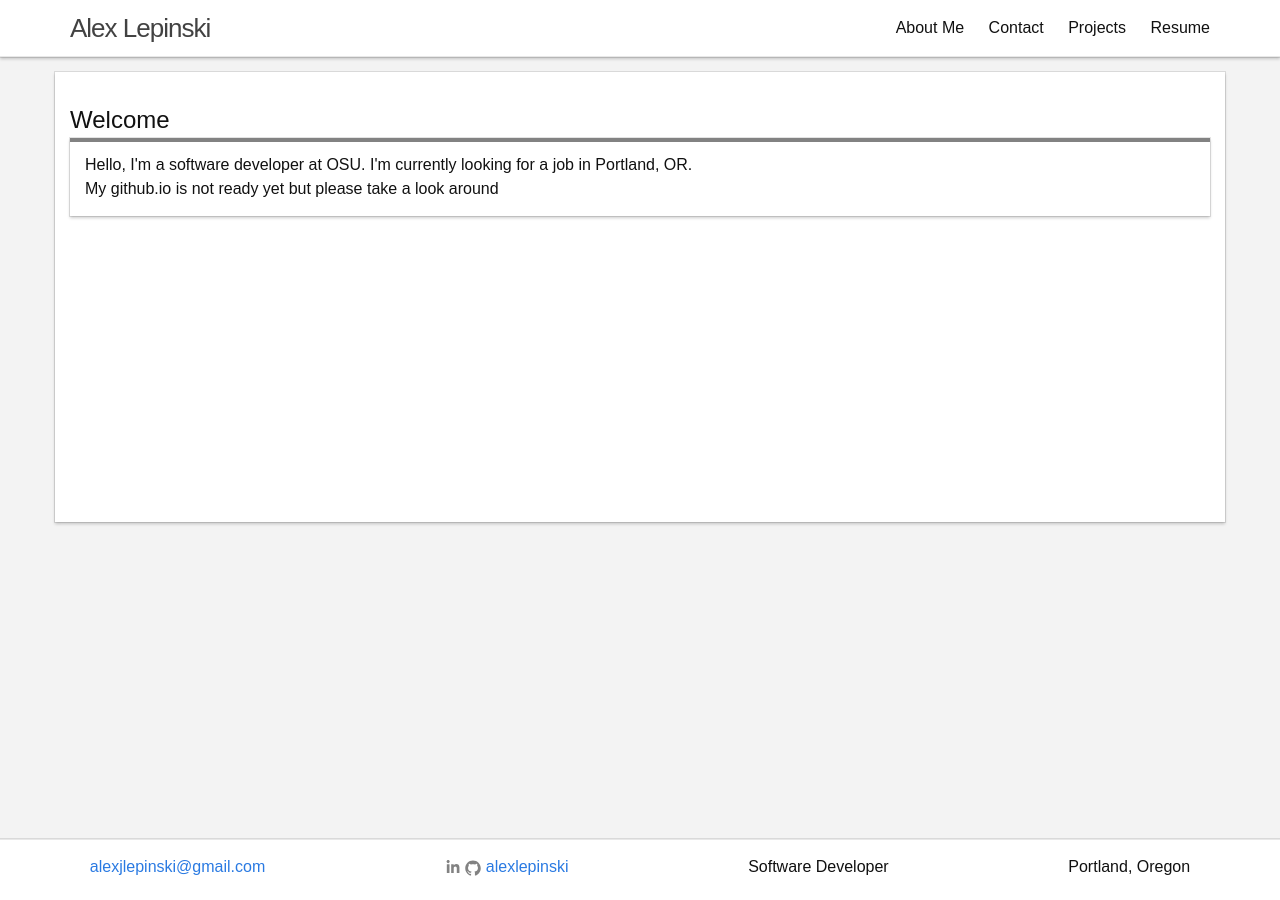
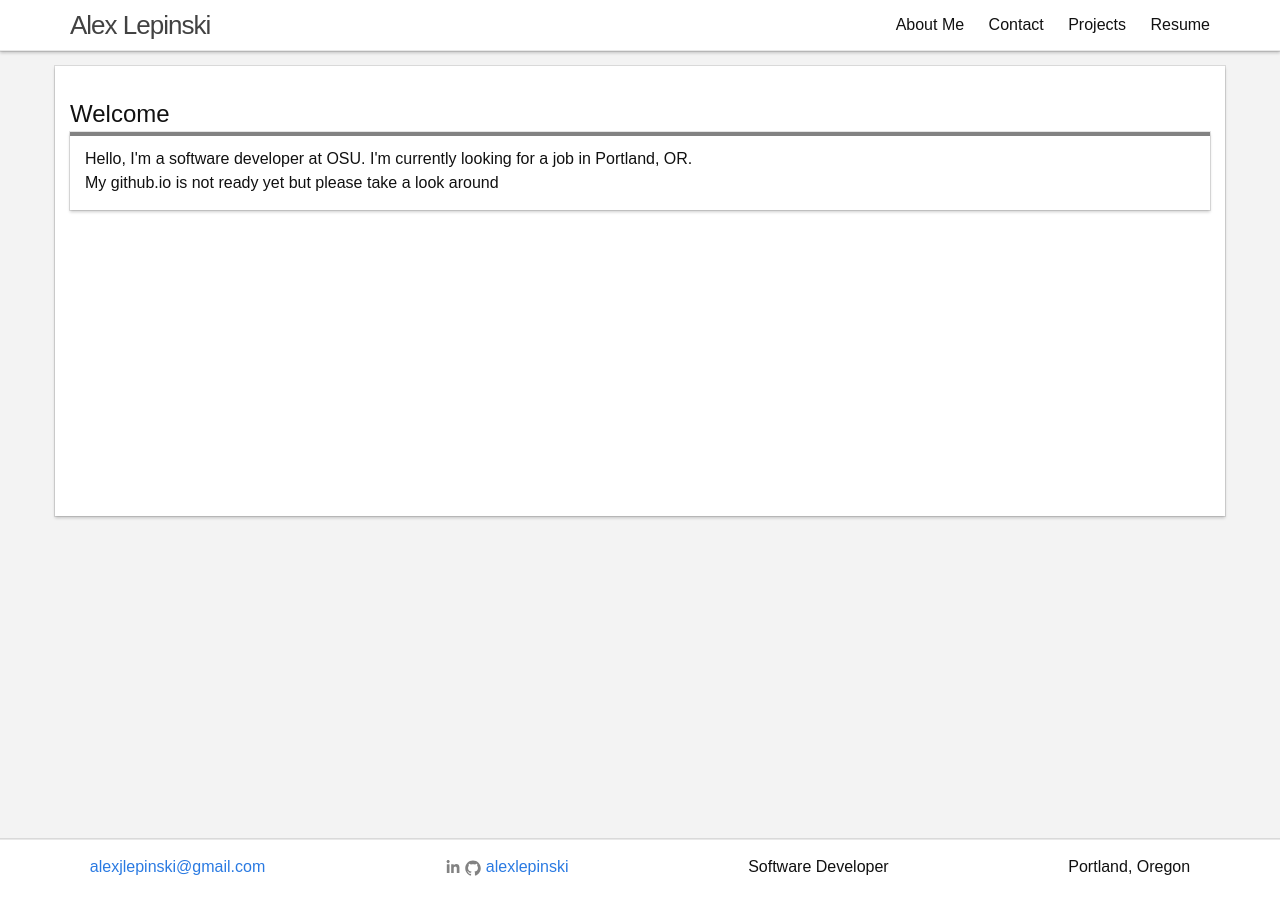
Before and after one commit to alexlepinski/alexlepinski.github.io, a Jekyll site: the page built from index.html, in a window 1280 px wide. Built offline with Jekyll 4.4.1, drawn with Linux system fonts in a browser that asks for light colours.

Commit message:
updating layout with navbar

```diff
--- a/_sass/_layout.scss
+++ b/_sass/_layout.scss
@@ -1,6 +1,6 @@
 .site-header {
     border-bottom: 1px solid $grey-color-light;
-    min-height: 56px;
+    min-height: $navbar-height;
     position: relative;
     background-color: white;
     box-shadow: $box-shadow;
@@ -9,7 +9,7 @@
 .site-title {
     font-size: 26px;
     font-weight: 300;
-    line-height: 56px;
+    line-height: $navbar-height;
     letter-spacing: -1px;
     margin-bottom: 0;
     float: left;
@@ -21,7 +21,7 @@
 
 .site-nav {
     float: right;
-    line-height: 56px;
+    line-height: $navbar-height;
     .menu-icon {
         display: none;
     }
--- a/css/main.scss
+++ b/css/main.scss
@@ -15,6 +15,7 @@ $base-line-height: 1.5;
 
 $spacing-unit:     30px;
 $footer-height:    30px;
+$navbar-height: 50px;
 
 $text-color:       #111;
 $text-color-light: #f2f2f2;
```
